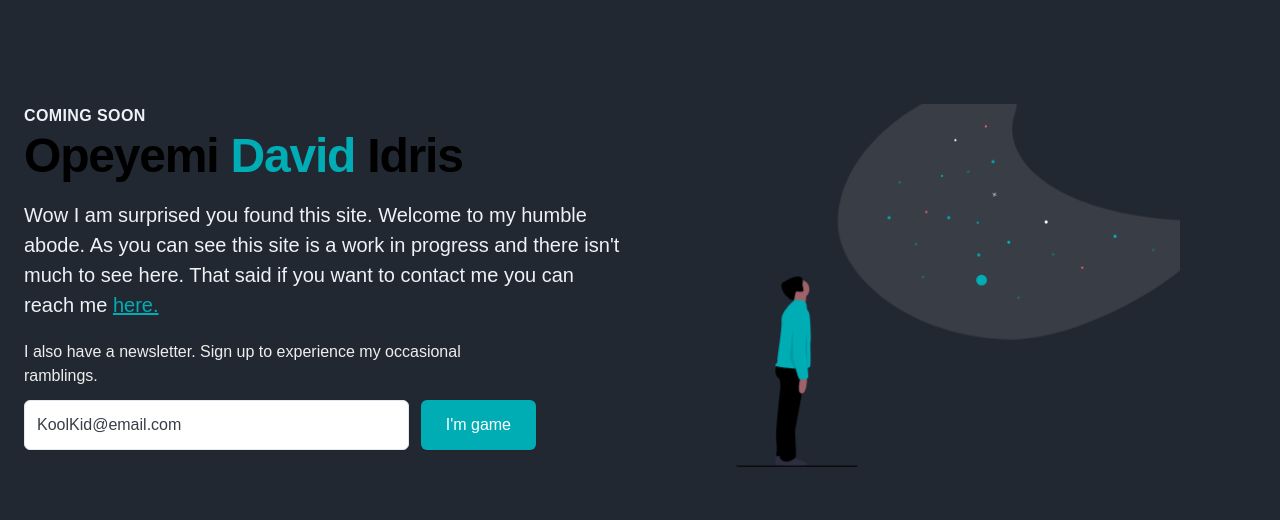
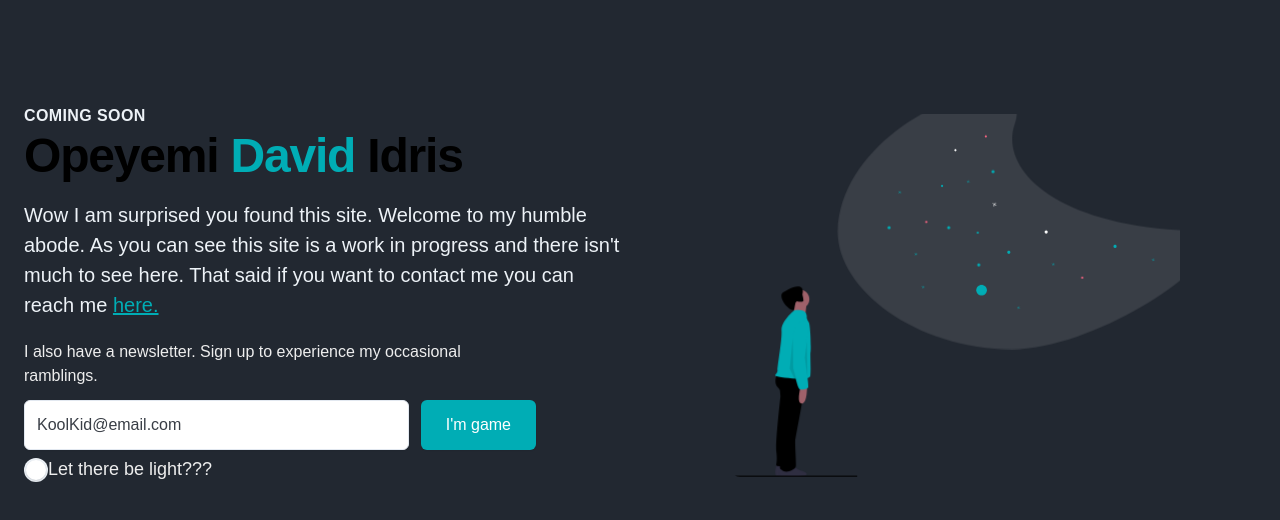
Before and after one commit to opeidris/opeidris, a Nuxt app: page / in a window 1280 px wide. Shown: the top 520 px of the page. Built offline with nearby package versions, Linux system fonts and the light colour scheme; what @tailwindcss/ui would draw is missing.

Commit message:
Let there be light v1

```diff
--- a/nuxt.config.js
+++ b/nuxt.config.js
@@ -4,11 +4,15 @@ export default {
   ** Headers of the page
   */
 	head: {
-		title: process.env.npm_package_name || '',
+		title: process.env.npm_package_name || 'Opeyemi David Idris',
 		meta: [
 			{ charset: 'utf-8' },
 			{ name: 'viewport', content: 'width=device-width, initial-scale=1' },
-			{ hid: 'description', name: 'description', content: process.env.npm_package_description || '' }
+			{
+				hid: 'description',
+				name: 'description',
+				content: process.env.npm_package_description || 'A pretty cool persons personal website'
+			}
 		],
 		link: [ { rel: 'icon', type: 'image/x-icon', href: '/favicon4.png' } ]
 	},
--- a/pages/index.vue
+++ b/pages/index.vue
@@ -1,31 +1,41 @@
 <template>
-  <div class="relative bg-darkest overflow-hidden h-screen homescreen">
+  <div
+    class="relative overflow-hidden h-screen homescreen"
+    :class="light_bg? 'bg-indigo-100': 'bg-darkest'"
+  >
     <div class="relative pt-6 pb-16 md:pb-20 lg:pb-24 xl:pb-32">
       <div class="mt-10 mx-auto max-w-screen-xl px-4 sm:mt-12 sm:px-6 md:mt-20 lg:mt-36">
         <div class="lg:grid lg:grid-cols-12 lg:gap-8">
           <div class="sm:text-center md:max-w-2xl md:mx-auto lg:col-span-6 lg:text-left">
             <div
-              class="text-sm font-semibold uppercase tracking-wide text-gray-200 sm:text-base lg:text-sm xl:text-base"
+              class="text-sm font-semibold uppercase tracking-wide sm:text-base lg:text-sm xl:text-base"
+              :class="light_bg? 'text-gray-800': 'text-gray-200'"
             >Coming soon</div>
             <h2
-              class="mt-1 text-4xl tracking-tight leading-10 font-extrabold text-gray-50 sm:leading-none sm:text-6xl lg:text-5xl xl:text-5xl"
+              class="mt-1 text-4xl tracking-tight leading-10 font-extrabold sm:leading-none sm:text-6xl lg:text-5xl xl:text-5xl"
+              :class="light_bg? 'text-darkest': 'text-gray-50'"
             >
               Opeyemi
               <span class="text-light">David</span>
               Idris
             </h2>
-            <p class="mt-3 text-base text-gray-200 sm:mt-5 sm:text-xl lg:text-lg xl:text-xl">
+            <p
+              class="mt-3 text-base sm:mt-5 sm:text-xl lg:text-lg xl:text-xl"
+              :class="light_bg? 'text-gray-600': 'text-gray-200'"
+            >
               Wow I am surprised you found this site. Welcome to my humble abode. As you can see this site is a work in progress and there isn't much to see here. That said if you want to contact me you can reach me
               <nuxt-link to="/contact" class="text-light underline">here.</nuxt-link>
             </p>
             <div class="mt-5 sm:max-w-lg sm:mx-auto sm:text-center lg:text-left lg:mx-0">
               <p
-                class="text-base font-medium text-lightest"
+                class="text-base font-medium"
+                :class="light_bg? 'text-gray-700': 'text-lightest'"
               >I also have a newsletter. Sign up to experience my occasional ramblings.</p>
               <form action="#" method="POST" class="mt-3 sm:flex">
                 <input
                   aria-label="Email"
-                  class="appearance-none block w-full px-3 py-3 border border-gray-300 text-base leading-6 rounded-md placeholder-dark shadow-sm focus:outline-none focus:placeholder-gray-400 focus:shadow-outline focus:border-blue-300 transition duration-150 ease-in-out sm:flex-1"
+                  class="appearance-none block w-full px-3 py-3 border border-gray-300 text-base leading-6 rounded-md shadow-sm focus:outline-none focus:placeholder-gray-400 focus:shadow-outline focus:border-blue-300 transition duration-150 ease-in-out sm:flex-1"
+                  :class="light_bg? 'placeholder-gray-200': 'placeholder-dark'"
                   placeholder="KoolKid@email.com"
                 />
                 <button
@@ -34,6 +44,31 @@
                 >I'm game</button>
               </form>
             </div>
+
+            <!-- On: "bg-indigo-600", Off: "bg-gray-200" -->
+            <span
+              role="checkbox"
+              tabindex="0"
+              aria-checked="false"
+              class="relative inline-block flex-shrink-0 h-6 w-11 mt-2 border-2 border-transparent rounded-full cursor-pointer transition-colors ease-in-out duration-200 focus:outline-none"
+              :class="light_bg? 'bg-indigo-600': 'bg-gray-200'"
+              @click="light_bg=!light_bg"
+            >
+              <!-- On: "translate-x-5", Off: "translate-x-0" -->
+              <span
+                aria-hidden="true"
+                class="translate-x-0 inline-block h-5 w-5 rounded-full bg-white shadow transform transition ease-in-out duration-200"
+                :class="light_bg? 'translate-x-5': 'translate-x-0'"
+              ></span>
+            </span>
+            <p
+              class="text-lg inline-block text-lightest align-bottom align-text-bottom"
+              v-if="!light_bg"
+            >Let there be light???</p>
+            <p
+              class="text-lg inline-block text-gray-700 align-bottom align-text-bottom"
+              v-else
+            >Nah man, brink the dark back.</p>
           </div>
           <div
             class="mt-12 relative sm:max-w-lg sm:mx-auto lg:mt-0 lg:max-w-none lg:mx-0 lg:col-span-6 lg:flex lg:items-center"
@@ -256,7 +291,12 @@
 export default {
   components: {},
   methods: {},
-  mounted() {}
+  mounted() {},
+  data() {
+    return {
+      light_bg: false
+    }
+  }
 }
 </script>
 
```
